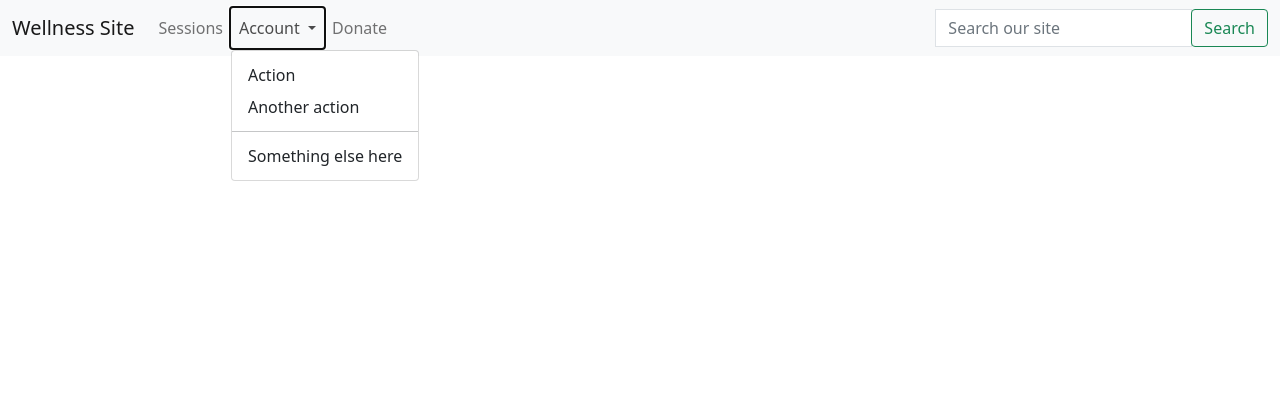
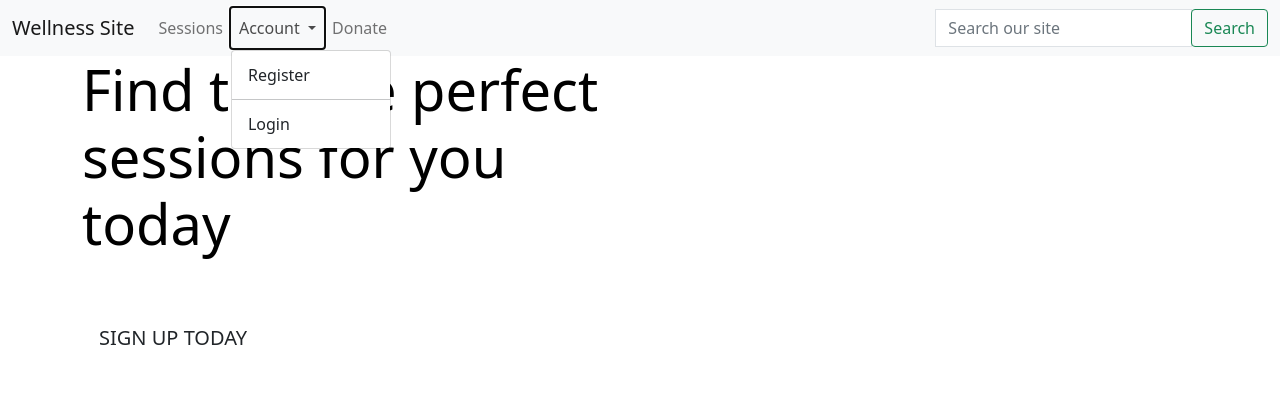
Before and after one commit to Code-Institute-Submissions/Gwgjnr-Wellness_Site_AugResub, a Django app: page / in a window 1280 px wide, after a click on "Account". Shown: the top 417 px of the page. Run offline with Django 3.2, Linux system fonts and the light colour scheme; some libraries are stand-ins or nearby versions.

Commit message:
added further content to nav and index.html

```diff
--- a/homepage/templates/homepage/index.html
+++ b/homepage/templates/homepage/index.html
@@ -2,5 +2,20 @@
 {% load static %}
 
 {% block content %}
-
+<div class="container h-100">
+    <div class="row h-100">
+        <div class="col-7 col-md-6 my-auto">
+            <h1 class="display-4 logo-font text-black">
+                Find the the perfect sessions for you today
+            </h1>
+            {% if not request.user.is_authenticated %}
+            <div class="my-5">
+                <h4>
+                    <a href="{% url 'account_signup' %}" class="shop-now-button btn btn-lg rounded-0 text-uppercase py-3">Sign up today</a>
+                </h4>
+            </div>
+            {% endif %}
+        </div>
+    </div>
+</div>
 {% endblock %}
--- a/templates/base.html
+++ b/templates/base.html
@@ -40,7 +40,7 @@
 <body>
     <nav class="navbar navbar-expand-lg navbar-light bg-light">
         <div class="container-fluid">
-            <a class="navbar-brand" href="#">Wellness Site</a>
+            <a class="navbar-brand" href="{% url 'homepage' %}">Wellness Site</a>
             <button class="navbar-toggler" type="button" data-bs-toggle="collapse"
                 data-bs-target="#navbarSupportedContent" aria-controls="navbarSupportedContent" aria-expanded="false"
                 aria-label="Toggle navigation">
@@ -57,12 +57,19 @@
                             Account
                         </a>
                         <ul class="dropdown-menu" aria-labelledby="navbarDropdown">
-                            <li><a class="dropdown-item" href="#">Action</a></li>
-                            <li><a class="dropdown-item" href="#">Another action</a></li>
+                            {% if request.user.is_authenticated %}
+                            <li><a href="" class="dropdown-item">My Profile</a></li>
                             <li>
                                 <hr class="dropdown-divider">
                             </li>
-                            <li><a class="dropdown-item" href="#">Something else here</a></li>
+                            <li><a class="dropdown-item" href="{% url 'account_logout' %}">Logout</a></li>
+                            {% else %}
+                            <a href="{% url 'account_signup' %}" class="dropdown-item">Register</a>
+                            <li>
+                                <hr class="dropdown-divider">
+                            </li>
+                            <a href="{% url 'account_login' %}" class="dropdown-item">Login</a>
+                            {% endif %}
                         </ul>
                     </li>
                     <li class="nav-item">
```
